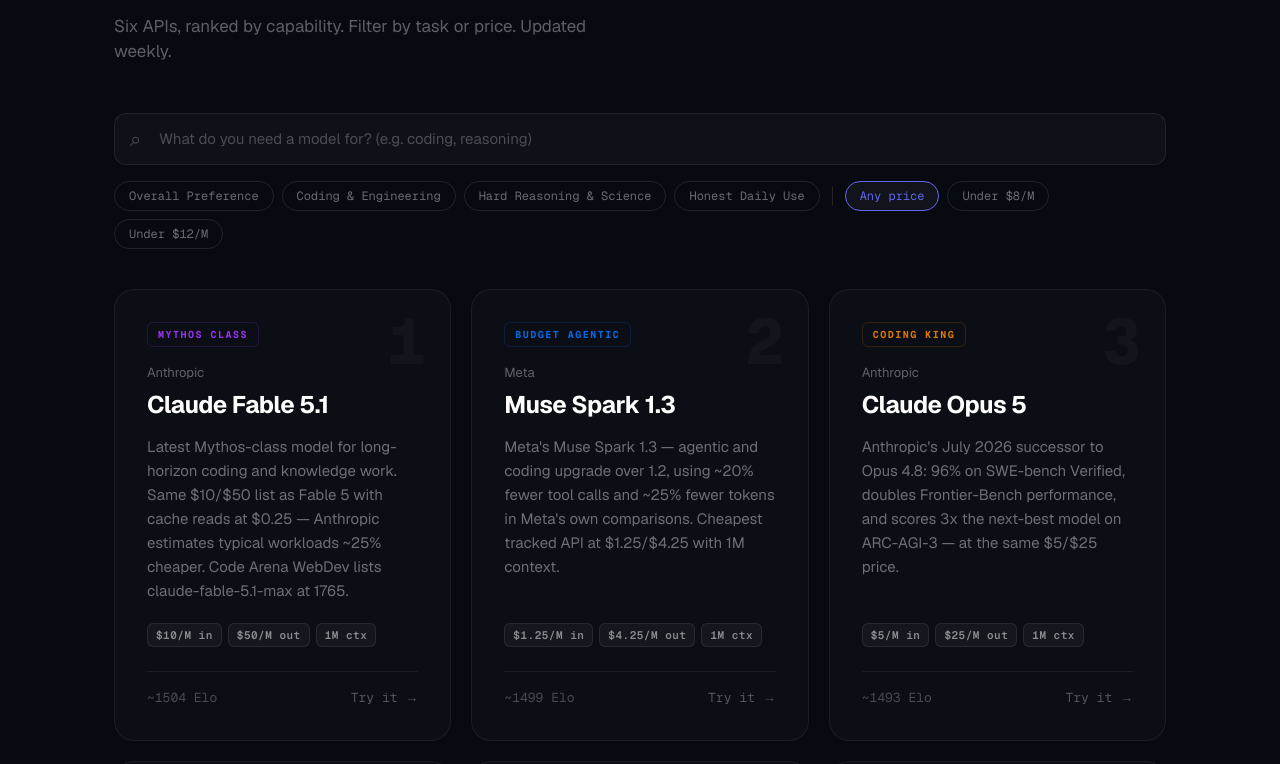
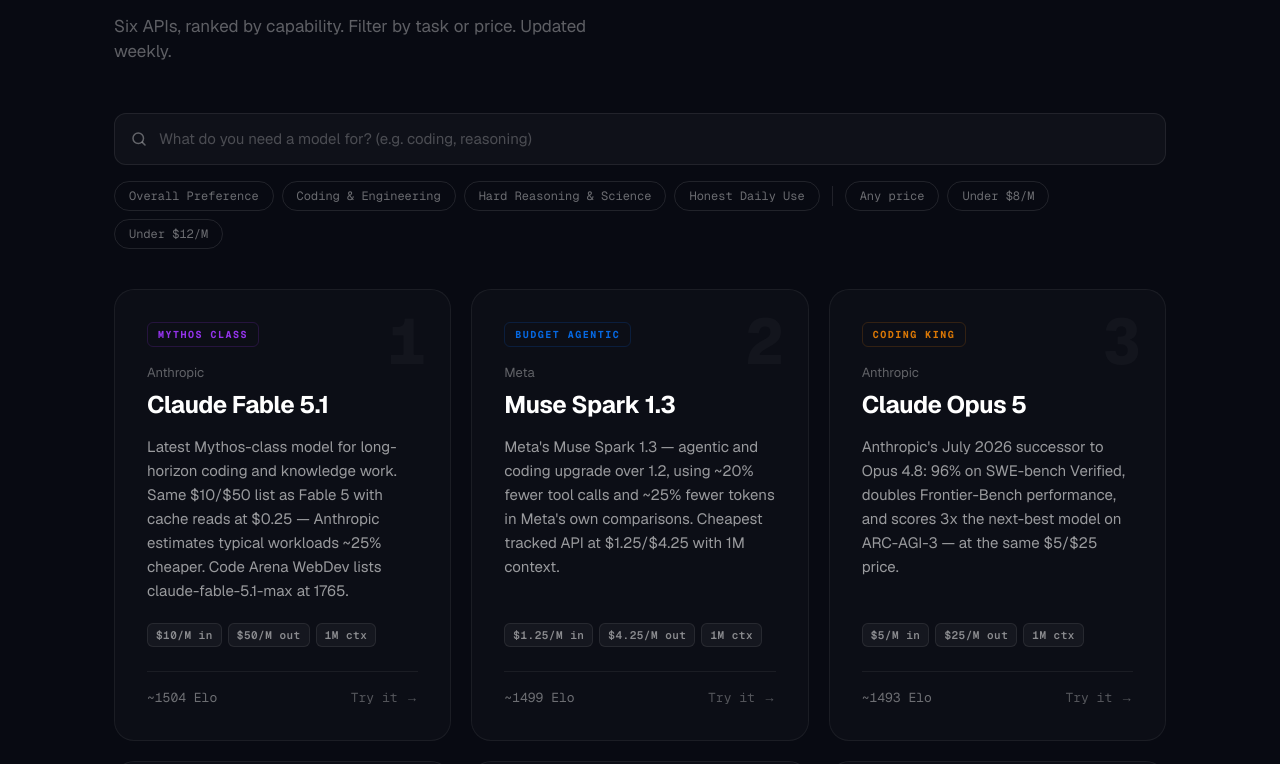
Before and after one commit to do360now/helloai, a Next.js app: page / in a window 1280 px wide. Shown: the part 620-1384 px from the top of the page. Built offline with nearby package versions, Linux system fonts and the light colour scheme.

Commit message:
fix(home): search icon, cost-chip rest state, focus, contrast

```diff
--- a/app/components/ModelFilter.tsx
+++ b/app/components/ModelFilter.tsx
@@ -31,7 +31,10 @@
   return (
     <div className="model-filter">
       <div className="model-filter-search">
-        <span className="model-filter-icon">⌕</span>
+        <svg className="model-filter-icon" width="18" height="18" viewBox="0 0 24 24" fill="none" stroke="currentColor" strokeWidth="2" strokeLinecap="round" strokeLinejoin="round" aria-hidden="true" focusable="false">
+          <circle cx="11" cy="11" r="7" />
+          <path d="M20 20l-3.5-3.5" />
+        </svg>
         <input
           type="text"
           className="model-filter-input"
@@ -64,7 +67,7 @@
         })}
         <div className="model-filter-divider" />
         {COST_OPTIONS.map((opt) => {
-          const active = maxCost === opt.value;
+          const active = opt.value !== null && maxCost === opt.value;
           return (
             <button
               key={opt.label}
--- a/app/globals.css
+++ b/app/globals.css
@@ -14,6 +14,11 @@
   background: #080A12;
   color: #fff;
   font-family: var(--font-geist-sans), system-ui, sans-serif;
+}
+
+:focus-visible {
+  outline: 2px solid #00E5A0;
+  outline-offset: 3px;
 }
 
 /* ─── ANIMATIONS ────────────────────────────────────────── */
@@ -304,10 +309,10 @@
 .model-filter-icon {
   position: absolute;
   left: 16px;
-  font-size: 20px;
-  color: rgba(255,255,255,0.25);
+  width: 18px;
+  height: 18px;
+  color: rgba(255,255,255,0.35);
   pointer-events: none;
-  line-height: 1;
 }
 
 .model-filter-input {
@@ -472,7 +477,7 @@
 
 .model-desc {
   font-size: 15px;
-  color: rgba(255,255,255,0.4);
+  color: rgba(255,255,255,0.58);
   line-height: 1.6;
   flex: 1;
 }
@@ -489,7 +494,7 @@
 .model-elo {
   font-family: var(--font-geist-mono), ui-monospace, monospace;
   font-size: 13px;
-  color: rgba(255,255,255,0.25);
+  color: rgba(255,255,255,0.40);
 }
 
 .model-cta {
@@ -715,7 +720,7 @@
 
 .insight-text {
   font-size: 14px;
-  color: rgba(255,255,255,0.4);
+  color: rgba(255,255,255,0.58);
   line-height: 1.65;
 }
 
@@ -784,7 +789,7 @@
 .article-readtime {
   font-size: 12px;
   font-family: var(--font-geist-mono), ui-monospace, monospace;
-  color: rgba(255,255,255,0.2);
+  color: rgba(255,255,255,0.40);
 }
 
 .article-title {
@@ -799,7 +804,7 @@
 
 .article-excerpt {
   font-size: 14px;
-  color: rgba(255,255,255,0.4);
+  color: rgba(255,255,255,0.58);
   line-height: 1.65;
   margin-bottom: 16px;
 }
@@ -807,7 +812,7 @@
 .article-date {
   font-size: 12px;
   font-family: var(--font-geist-mono), ui-monospace, monospace;
-  color: rgba(255,255,255,0.2);
+  color: rgba(255,255,255,0.40);
 }
 
 /* ─── ARTICLES INDEX PAGE ───────────────────────────────── */
@@ -971,7 +976,7 @@
 
 .footer-credits {
   font-size: 14px;
-  color: rgba(255,255,255,0.15);
+  color: rgba(255,255,255,0.35);
   line-height: 1.6;
   margin-bottom: 20px;
 }
```
